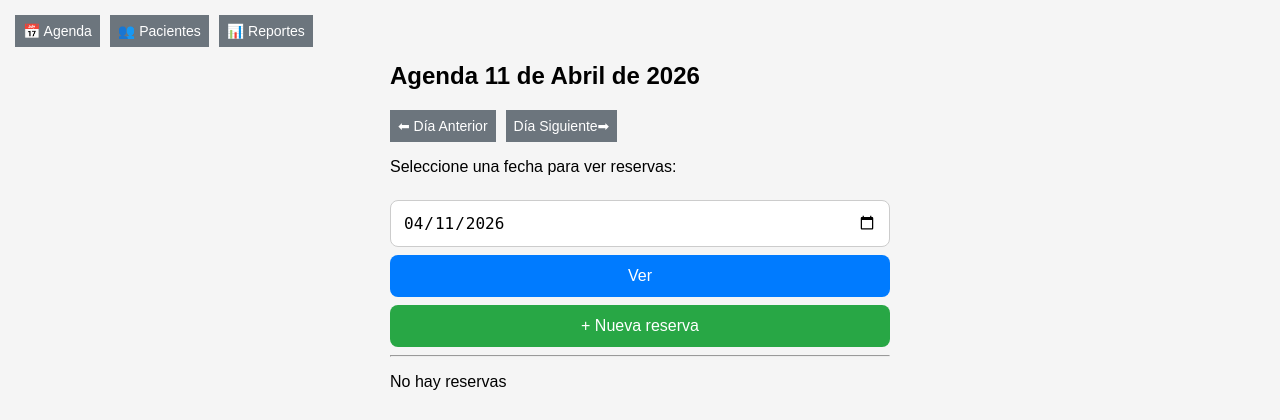
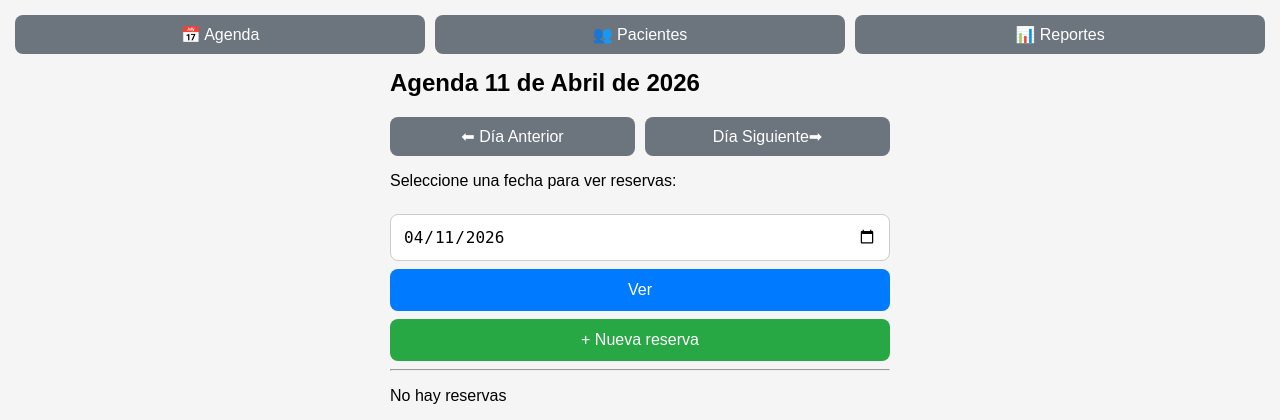
Before and after one commit to felipooon/agenda-app, a Django app: page / in a window 1280 px wide. Shown: the top 420 px of the page. Run offline with Django 5.2, Linux system fonts and the light colour scheme; data that the repository does not hold is empty.

Commit message:
corregido el navbar

```diff
--- a/static/css/styles.css
+++ b/static/css/styles.css
@@ -113,15 +113,13 @@ body {
         }
 
         .nav a {
-            display: flex;
-            flex-direction: column;
-            align-items: center;
-            justify-content: center;
-            gap: 4px;
-            font-size: 14px;
-            padding: 8px;
+            flex: 1;
+            text-align: center;
+            padding: 10px;
+            border-radius: 8px;
             background: #6c757d;
             color: white;
+            text-decoration: none;
         }
 
         a.btn-secondary,
```
